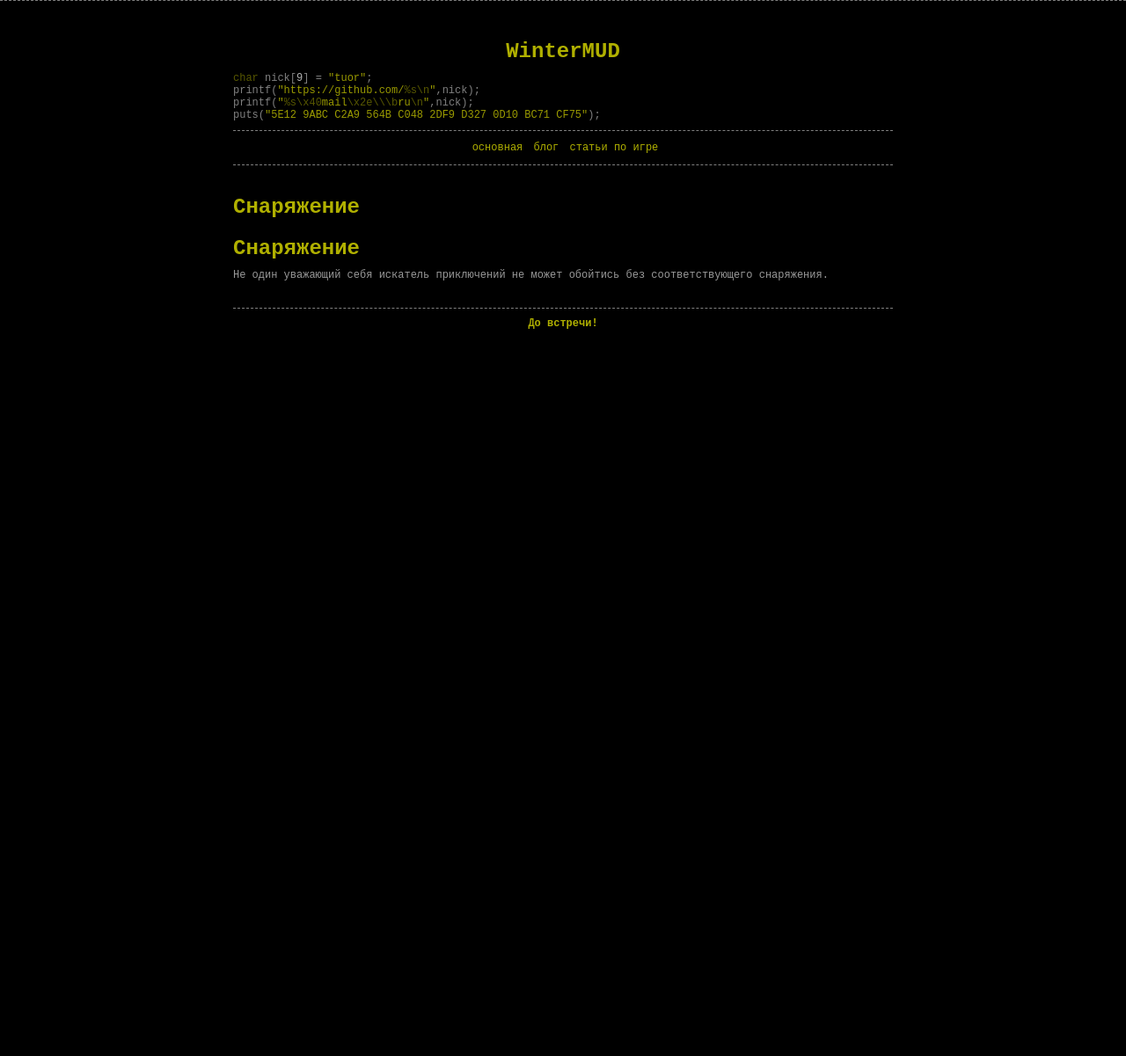
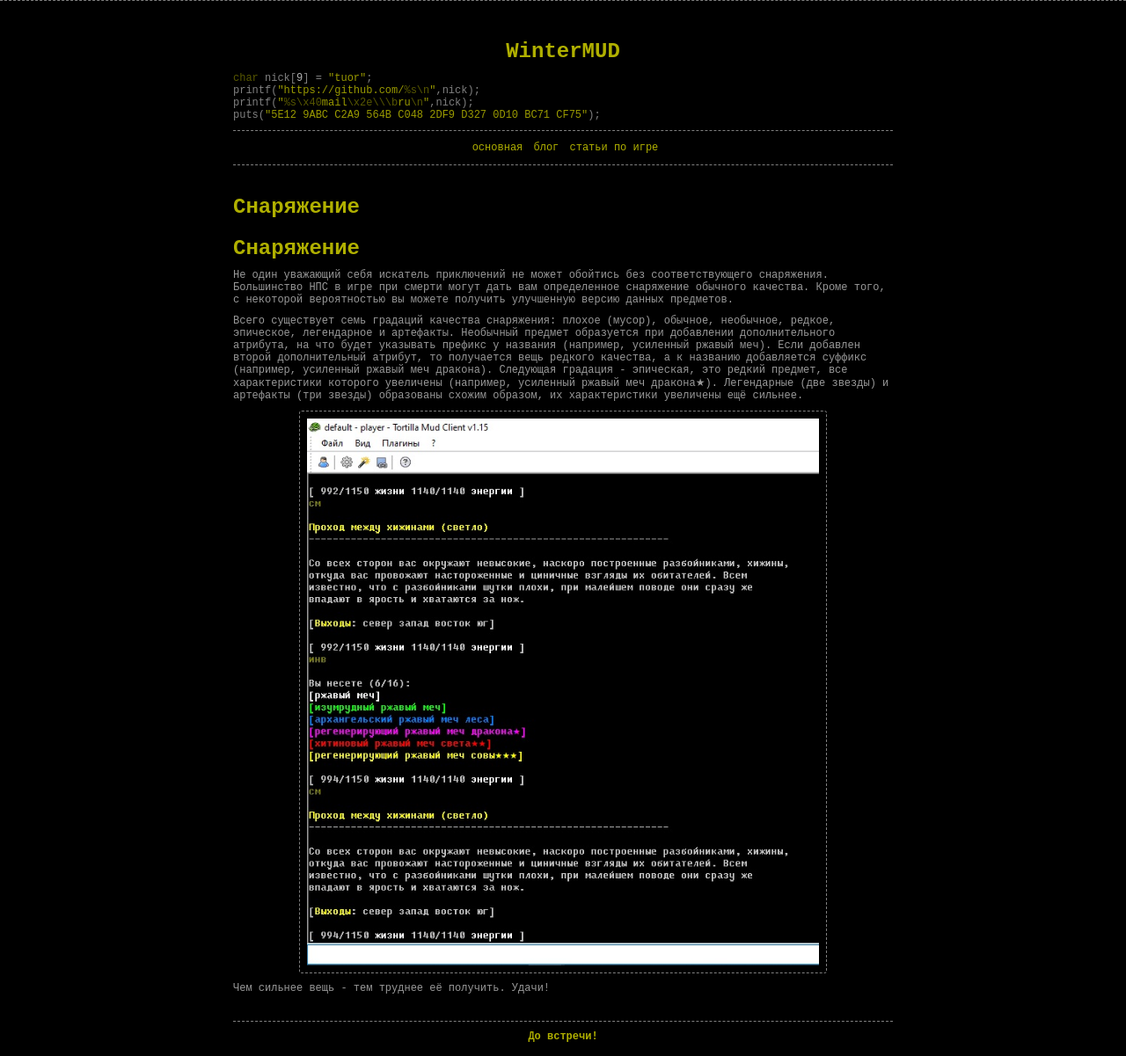
Before and after one commit to WinterMUD/wintermud.github.io, a Jekyll site: the page built from articles/stuff.md, in a window 1280 px wide. Shown: the whole page at 88% size. Built offline with Jekyll 4.4.1, drawn with Linux system fonts in a browser that asks for light colours; our own code applies the rules of GitHub Pages for plain Markdown files; before the commit the page ends 900 px from its top, so only the background shows below that.

Commit message:
статья о снаряжении

```diff
--- a/articles/stuff.md
+++ b/articles/stuff.md
@@ -4,4 +4,10 @@ layout: content
 
 # Снаряжение
 
-Не один уважающий себя искатель приключений не может обойтись без соответствующего снаряжения.
+Не один уважающий себя искатель приключений не может обойтись без соответствующего снаряжения. Большинство НПС в игре при смерти могут дать вам определенное снаряжение обычного качества. Кроме того, с некоторой вероятностью вы можете получить улучшенную версию данных предметов.
+
+Всего существует семь градаций качества снаряжения: плохое (мусор), обычное, необычное, редкое, эпическое, легендарное и артефакты. Необычный предмет образуется при добавлении дополнительного атрибута, на что будет указывать префикс у названия (например, усиленный ржавый меч). Если добавлен второй дополнительный атрибут, то получается вещь редкого качества, а к названию добавляется суффикс (например, усиленный ржавый меч дракона). Следующая градация - эпическая, это редкий предмет, все характеристики которого увеличены (например, усиленный ржавый меч дракона★). Легендарные (две звезды) и артефакты (три звезды) образованы схожим образом, их характеристики увеличены ещё сильнее.
+
+![Screenshot]({{ site.baseurl }}images/screenshot/WinterMUD1.jpg)
+
+Чем сильнее вещь - тем труднее её получить. Удачи!
```
Also changed, not shown: _posts/2020/2020-06-22.md (renamed from _posts/2020/2020-06-22-создан-этот-сайт.md).
